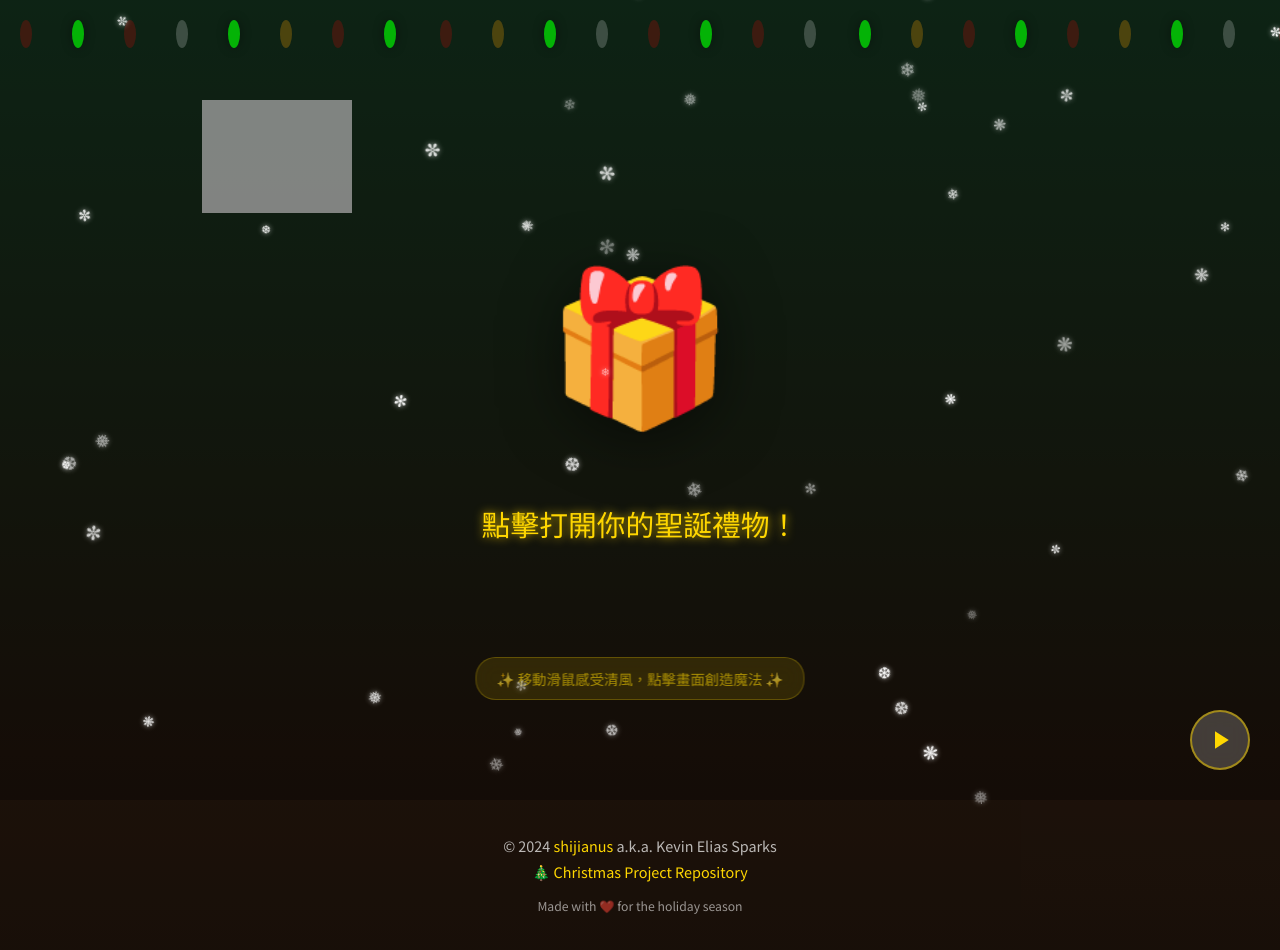
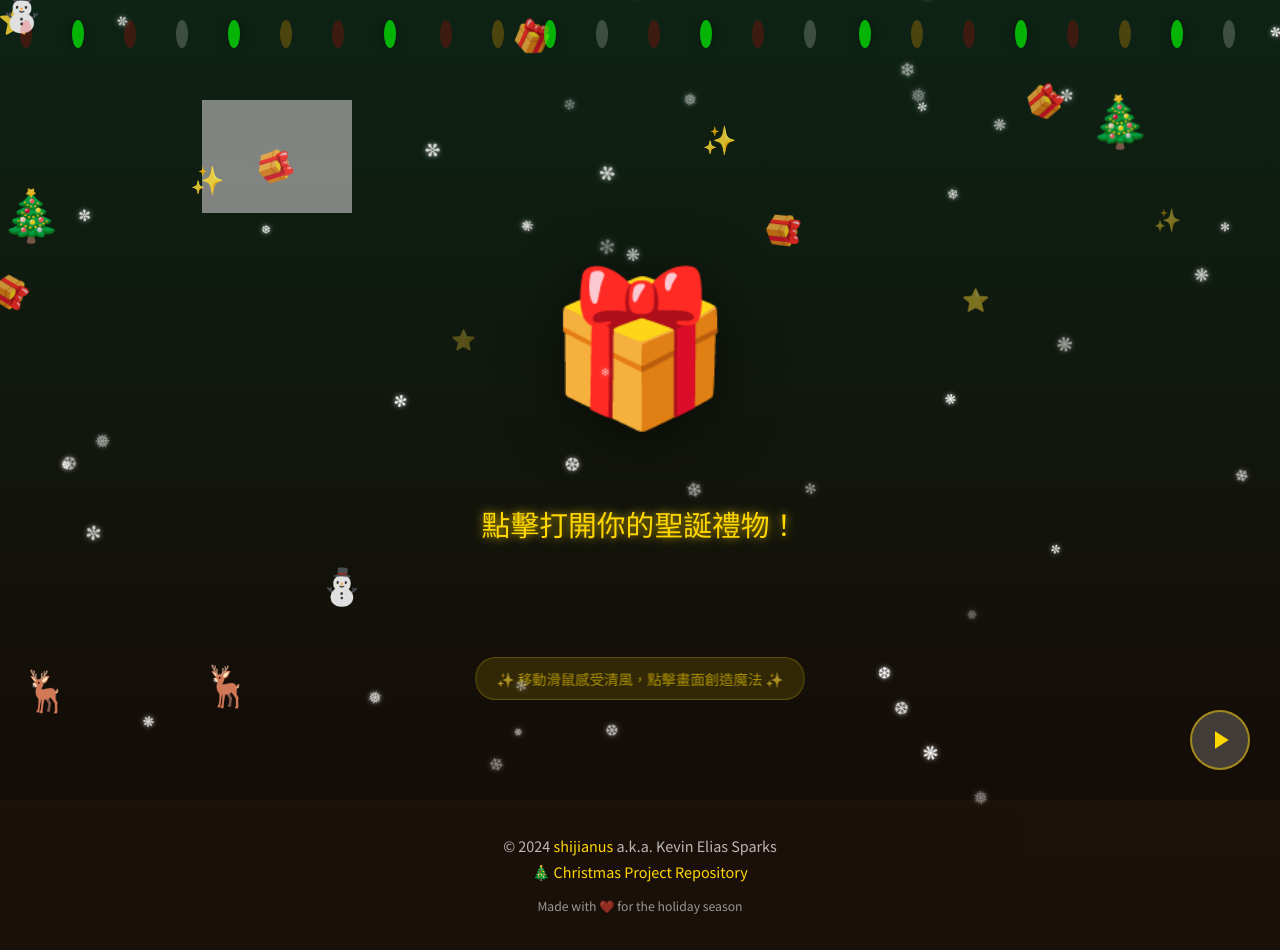
Before and after one commit to shijianus/christmas, a plain HTML site: page index.html in a window 1280 px wide. Drawn offline with nearby package versions, Linux system fonts and the light colour scheme; no server answers; grey boxes are pictures that could not be loaded; a web font is replaced by a local one.

Commit message:
Add rich background decorations and restore all features
Background Decorations:
- Add floating gifts (🎁) with rotation animation
- Add twinkling stars (⭐✨) with fade animation
- Add running reindeer (🦌) across screen
- Add floating Christmas trees (🎄)
- Add bouncing snowmen (⛄)

All Features Verified:
- Christmas tree blessing system (35+ built-in messages)
- Footer with copyright and GitHub repo link
- Santa sleigh animation
- Snowflakes effect
- Christmas lights
- All containers centered on desktop
- Greeting card fixed in top-right corner
- Countdown shows time periods on Eve/Day
- Separated Eve/Day activities by culture
- 100+ random blessing messages
- Fireworks animations
- Multi-language support

Deploying to christmas Pages project

```diff
--- a/index.html
+++ b/index.html
@@ -578,6 +578,111 @@
             100% { left: 110%; transform: translateY(0); }
         }
 
+        /* 背景裝飾物動畫 */
+        .floating-gift {
+            position: fixed;
+            font-size: 30px;
+            top: -50px;
+            animation: floatDown 15s linear infinite;
+            z-index: 1;
+            pointer-events: none;
+            opacity: 0.8;
+        }
+
+        @keyframes floatDown {
+            0% {
+                top: -50px;
+                transform: rotate(0deg) translateX(0);
+            }
+            50% {
+                transform: rotate(180deg) translateX(20px);
+            }
+            100% {
+                top: 110vh;
+                transform: rotate(360deg) translateX(0);
+            }
+        }
+
+        .twinkling-star {
+            position: fixed;
+            font-size: 25px;
+            animation: twinkle 3s ease-in-out infinite;
+            z-index: 1;
+            pointer-events: none;
+        }
+
+        @keyframes twinkle {
+            0%, 100% {
+                opacity: 0.3;
+                transform: scale(0.8);
+            }
+            50% {
+                opacity: 1;
+                transform: scale(1.2);
+            }
+        }
+
+        .reindeer-decoration {
+            position: fixed;
+            font-size: 40px;
+            bottom: -50px;
+            animation: runAcross 25s linear infinite;
+            z-index: 1;
+            pointer-events: none;
+        }
+
+        @keyframes runAcross {
+            0% {
+                left: -100px;
+                bottom: 10%;
+            }
+            100% {
+                left: 110%;
+                bottom: 15%;
+            }
+        }
+
+        .tree-decoration {
+            position: fixed;
+            font-size: 50px;
+            top: -60px;
+            animation: treeFloat 20s linear infinite;
+            z-index: 1;
+            pointer-events: none;
+            opacity: 0.9;
+        }
+
+        @keyframes treeFloat {
+            0% {
+                top: -60px;
+                transform: rotate(-5deg);
+            }
+            50% {
+                transform: rotate(5deg);
+            }
+            100% {
+                top: 110vh;
+                transform: rotate(-5deg);
+            }
+        }
+
+        .snowman-decoration {
+            position: fixed;
+            font-size: 35px;
+            animation: snowmanBounce 8s ease-in-out infinite;
+            z-index: 1;
+            pointer-events: none;
+        }
+
+        @keyframes snowmanBounce {
+            0%, 100% {
+                transform: translateY(0) scale(1);
+            }
+            50% {
+                transform: translateY(-20px) scale(1.1);
+            }
+        }
+
         /* 拍立得照片牆 */
         .polaroid-container {
             margin: 30px auto;
@@ -888,6 +993,36 @@
 
     <!-- 飛行的聖誕老人 -->
     <img src="https://cdn-icons-png.flaticon.com/512/3799/3799988.png" class="santa-sleigh" alt="Santa">
+
+    <!-- 背景裝飾物 -->
+    <div id="backgroundDecorations">
+        <!-- 飄飄的禮物盒 -->
+        <div class="floating-gift">🎁</div>
+        <div class="floating-gift" style="left: 20%; animation-delay: 2s;">🎁</div>
+        <div class="floating-gift" style="left: 40%; animation-delay: 4s;">🎁</div>
+        <div class="floating-gift" style="left: 60%; animation-delay: 1s;">🎁</div>
+        <div class="floating-gift" style="left: 80%; animation-delay: 3s;">🎁</div>
+
+        <!-- 閃爍的星星 -->
+        <div class="twinkling-star">⭐</div>
+        <div class="twinkling-star" style="left: 15%; top: 20%; animation-delay: 1s;">✨</div>
+        <div class="twinkling-star" style="left: 35%; top: 40%; animation-delay: 2s;">⭐</div>
+        <div class="twinkling-star" style="left: 55%; top: 15%; animation-delay: 3s;">✨</div>
+        <div class="twinkling-star" style="left: 75%; top: 35%; animation-delay: 1.5s;">⭐</div>
+        <div class="twinkling-star" style="left: 90%; top: 25%; animation-delay: 2.5s;">✨</div>
+
+        <!-- 驯鹿裝飾 -->
+        <div class="reindeer-decoration">🦌</div>
+        <div class="reindeer-decoration" style="left: 70%; animation-delay: 3s;">🦌</div>
+
+        <!-- 聖誕樹裝飾 -->
+        <div class="tree-decoration">🎄</div>
+        <div class="tree-decoration" style="left: 85%; top: 60%; animation-delay: 2s;">🎄</div>
+
+        <!-- 雪人裝飾 -->
+        <div class="snowman-decoration">⛄</div>
+        <div class="snowman-decoration" style="left: 25%; top: 70%; animation-delay: 4s;">⛄</div>
+    </div>
 
     <!-- Gift Opening Screen -->
     <div class="gift-opening-container" id="giftOpening">
```
